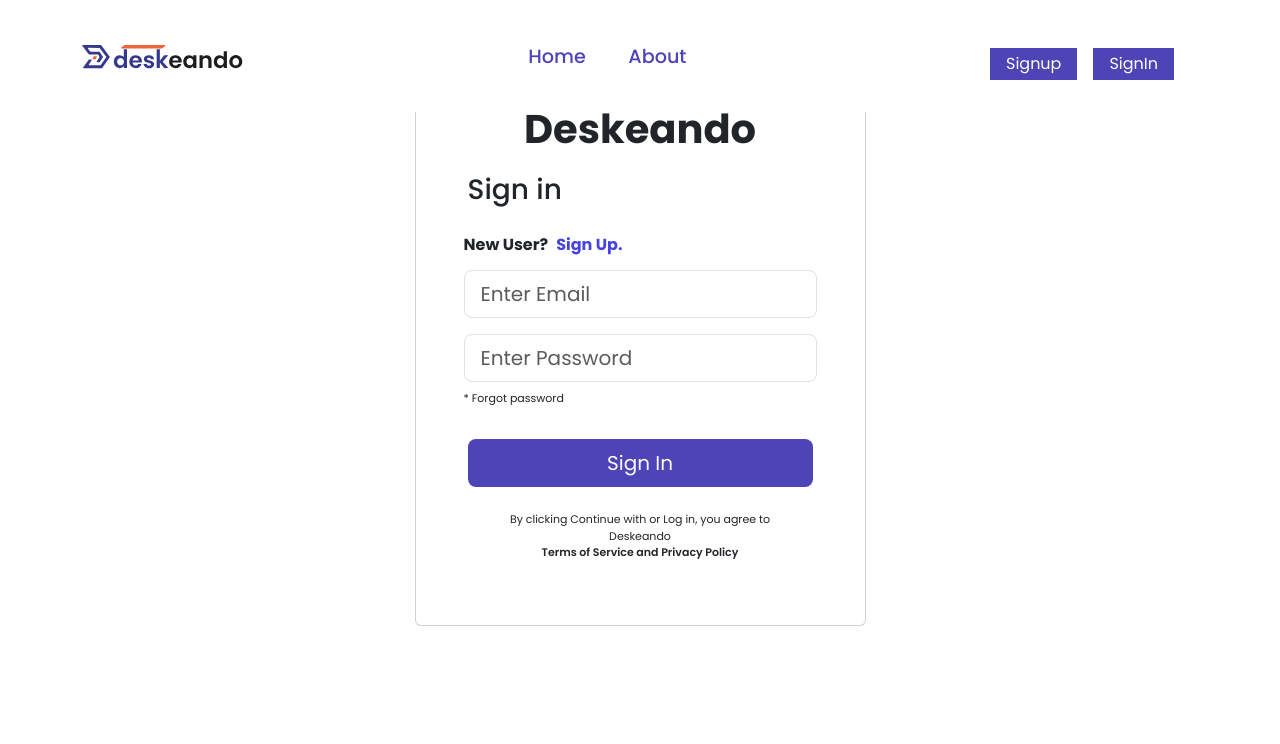
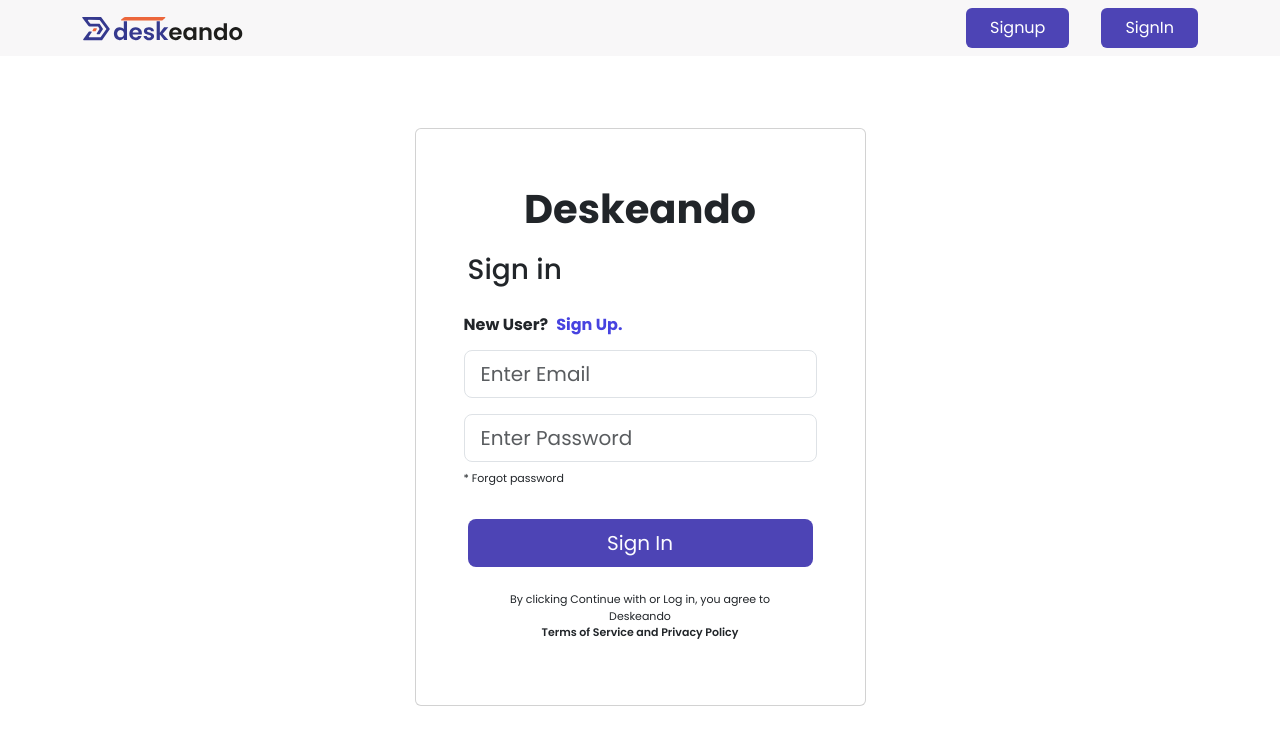
Before and after one commit to JanefrancessC/deskeando, a React (Create React App) app in the folder client/: page /signin in a window 1280 px wide. Shown: the top 744 px of the page. Built offline with nearby package versions, Linux system fonts and the light colour scheme.

Commit message:
navbar responsive

```diff
--- a/client/src/Components/Hero/Hero.css
+++ b/client/src/Components/Hero/Hero.css
@@ -13,3 +13,13 @@
 .button:hover {
     background-color: rgba(193, 187, 235, 1);
 }
+#container-py-5 {
+    padding-top: 8rem;
+}
+
+@media (max-width: 768px) {
+    .book-desk {
+        width: 15rem;
+        margin-bottom: 2rem;
+    }
+}
--- a/client/src/Components/Hero/Hero.js
+++ b/client/src/Components/Hero/Hero.js
@@ -7,7 +7,7 @@
 	const navigate = useNavigate()
 	return (
 		<section className="background d-flex align-item-center">
-			<div className="container px-4 py-5">
+			<div className="container px-4" id="container-py-5">
 				<div className="row align-items-center g-lg-5 py-5">
 					<div className="col-lg-6 text-lg-start">
 						<h1 className="main display-4 fw-bold lh-1 text-body-emphasis mb-3">
@@ -20,7 +20,7 @@
 						<div className=" d-grid d-md-flex justify-content-md-start">
 							<button
 								type="button"
-								className="button button-hero rounded px-4 py-2"
+								className="button button-hero rounded px-4 py-2 book-desk"
 								onClick={() => navigate("/signup")}
 							>
 								Book A Meeting
@@ -28,7 +28,7 @@
 						</div>
 					</div>
 					<div className="col-xl-6">
-						<div className="  row img-fluid back-img">
+						<div className="row img-fluid back-img">
 							<img
 								className="hero-img"
 								src={hero}
--- a/client/src/Components/NavBar/Header.css
+++ b/client/src/Components/NavBar/Header.css
@@ -1,3 +1,8 @@
+.navbar {
+	background: rgb(248, 247, 248);
+	margin-bottom: 2rem;
+}
+
 .btn-signup {
 	background: #4d44b5;
 	color: white;
@@ -5,17 +10,26 @@
 
 .btn-signup:hover {
 	background-color: rgba(193, 187, 235, 1);
-}
-
-.nav-link {
-	color: #4d44b5;
-	font-weight: 500;
-	font-size: 1.2rem;
-}
-.nav-link:hover {
-	color: #ed5d34;
+	color: cornflowerblue;
 }
 
 .logo {
 	cursor: pointer;
 }
+
+@media (max-width: 768px) {
+	.btn-signup {
+		color: #4d44b5;
+		background: white;
+	}
+
+    .contain {
+        align-items: center;
+    }
+
+    .btn-signup:hover {
+	color: #ed5d34;
+    background: #fff;
+}
+
+}
--- a/client/src/Components/NavBar/Header.js
+++ b/client/src/Components/NavBar/Header.js
@@ -40,7 +40,6 @@
 								width={65}
 								className="offcanvas-title"
 								id="offcanvasNavbarLabel"
-								onClick={() => navigate("/")}
 							/>
 							<button
 								type="button"
@@ -49,34 +48,17 @@
 								aria-label="Close"
 							></button>
 						</div>
-						{/* Sidebar Body */}
-						<div className="offcanvas-body d-flex flex-column flex-lg-row p-4">
-							<ul className="nav flex-column flex-lg-row justify-content-center align-items-center fs-5 flex-grow-1 pe-3">
-								<li className="nav-item">
-									<a
-										className="nav-link border-0 active px-0 navbar-hover"
-										aria-current="page"
-										href="/"
-									>
-										Home
-									</a>
-								</li>
-								<li className="nav-item">
-									<a className="nav-link border-0 px-0" href="/about">
-										About
-									</a>
-								</li>
-							</ul>
-							<div className="d-flex flex-column flex-lg-row justify-content-center align-items-center gap-3 mt-3">
+						<div className="offcanvas-body d-flex flex-column flex-lg-row justify-content-lg-end contain">
+							<div className="d-flex flex-column flex-lg-row justify-content-center gap-4">
 								<a
 									href="/signup"
-									className="text-decoration-none text-white btn-signup px-3 py-1"
+									className="text-decoration-none btn-signup rounded px-4 py-2 ms-2"
 								>
 									Signup
 								</a>
 								<a
 									href="/signin"
-									className="text-decoration-none text-white btn-signup px-3 py-1"
+									className="text-decoration-none btn-signup rounded px-4 py-2 ms-2"
 								>
 									SignIn
 								</a>
--- a/client/src/Pages/SignIn/SignIn.css
+++ b/client/src/Pages/SignIn/SignIn.css
@@ -1,3 +1,6 @@
+#container-py-5{
+	padding-top: 8rem;
+}
 .background {
 	border-color: red;
 }
--- a/client/src/Pages/SignIn/SignIn.js
+++ b/client/src/Pages/SignIn/SignIn.js
@@ -71,7 +71,7 @@
 	return (
 		<section className="vh-100">
 			<Header />
-			<div className="container py-5 h-75">
+			<div id="container-py-5" className="container  h-75 ">
 				<div className="row d-flex justify-content-center align-items-center">
 					<div className="col-12 col-md-8 col-lg-6 col-xl-5">
 						<div className="card shadow-2-strong ">
--- a/client/src/Pages/Signup/SignupForm.js
+++ b/client/src/Pages/Signup/SignupForm.js
@@ -165,7 +165,7 @@
 
 	return (
 		<section className="vh-100">
-			<div className="container py-5 h-75">
+			<div className="container h-75" id="container-py-5">
 				<div className="row d-flex justify-content-center align-items-center">
 					<div className="col-12 col-md-8 col-lg-6 col-xl-5">
 						<div className="card shadow-2-strong">
--- a/client/src/Pages/Signup/signupForm.css
+++ b/client/src/Pages/Signup/signupForm.css
@@ -1,3 +1,7 @@
+#container-py-5{
+	padding-top: 8rem;
+}
+
 .login {
 	color: #75bfb9;
 }
```
Also changed, not shown: 1 other file (tests, documents, lock files or other folders).
